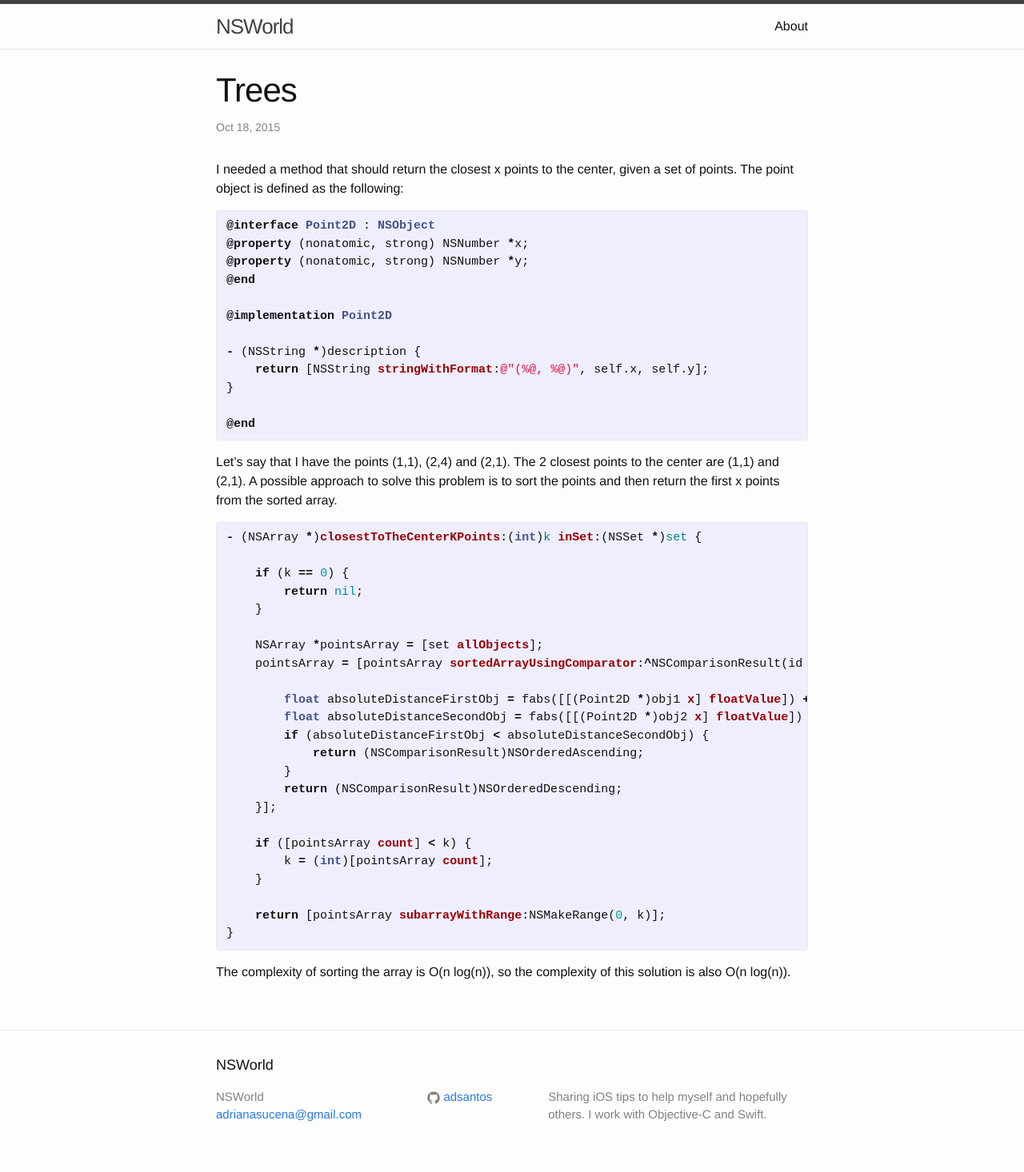
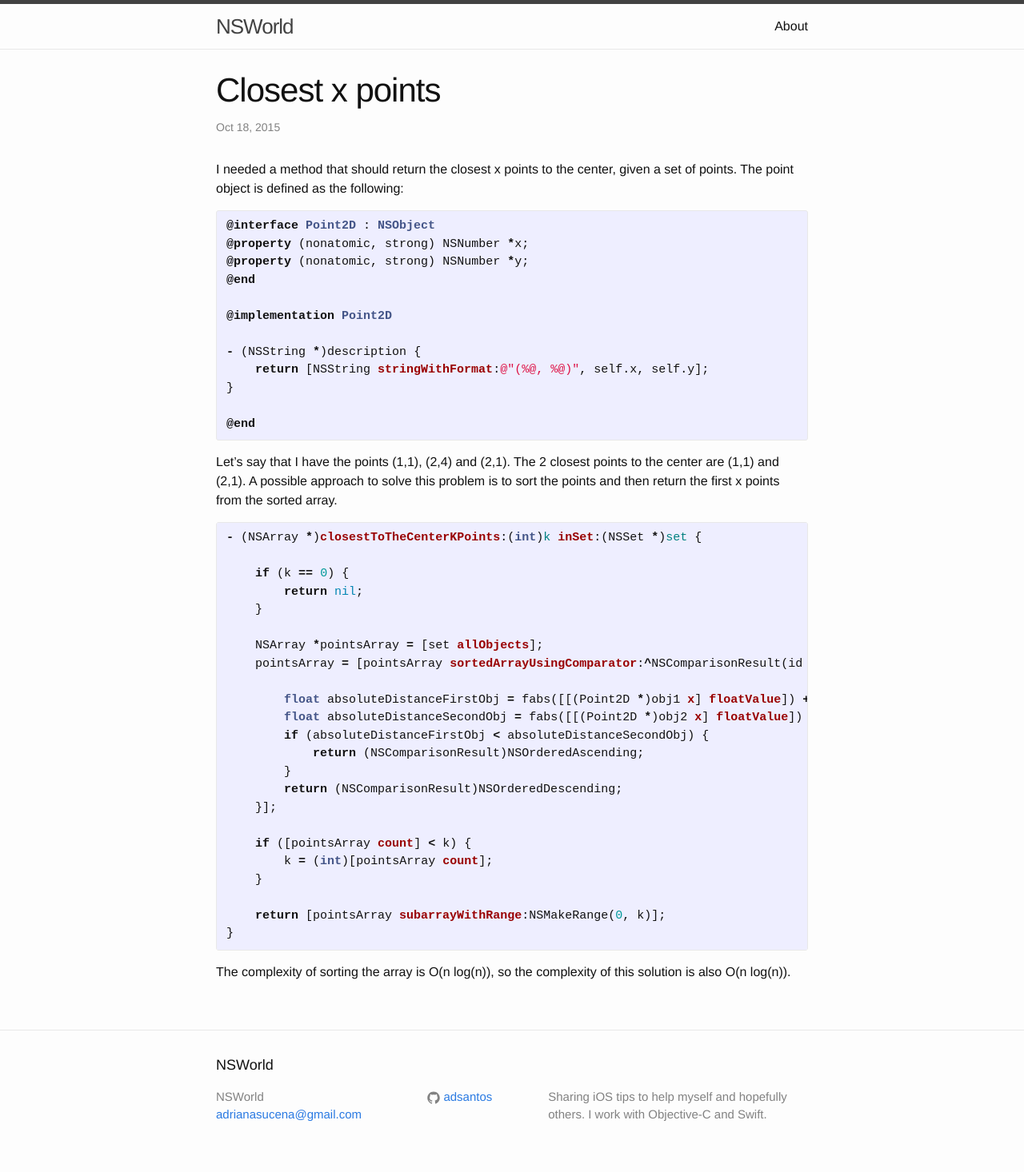
Before and after one commit to adsantos/adsantos.github.io, a Jekyll site: the page built from _posts/2015-10-18-closestCenterPoints.markdown, in a window 1280 px wide. Shown: the whole page at 80% size. Built offline with Jekyll 4.4.1, drawn with Linux system fonts in a browser that asks for light colours.

Commit message:
Update the post title for the closest x points

```diff
--- a/_posts/2015-10-18-closestCenterPoints.markdown
+++ b/_posts/2015-10-18-closestCenterPoints.markdown
@@ -1,6 +1,6 @@
 ---
 layout: post
-title:  "Trees"
+title:  "Closest x points"
 date:   2015-10-18 12:00:00
 categories: jekyll update
 ---
```
